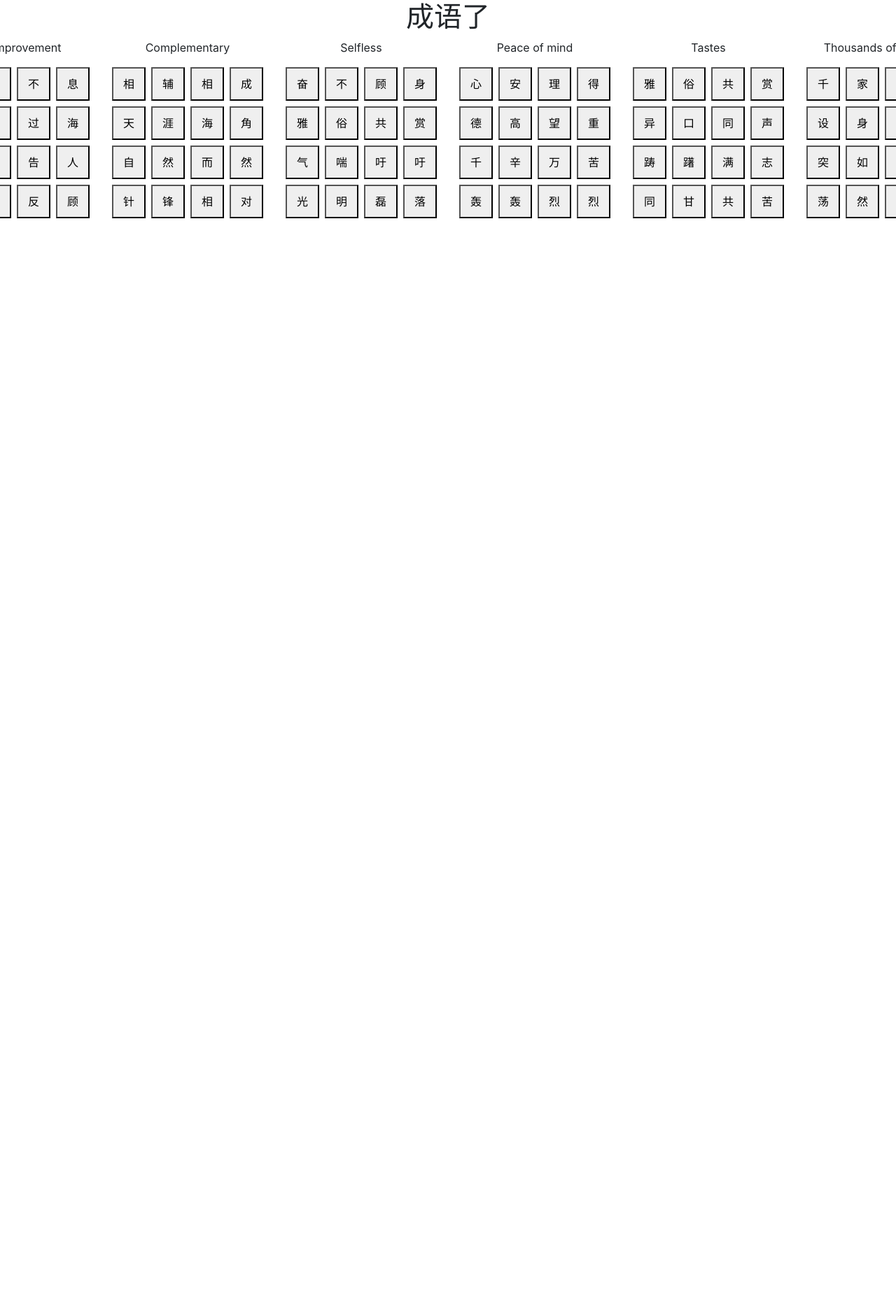
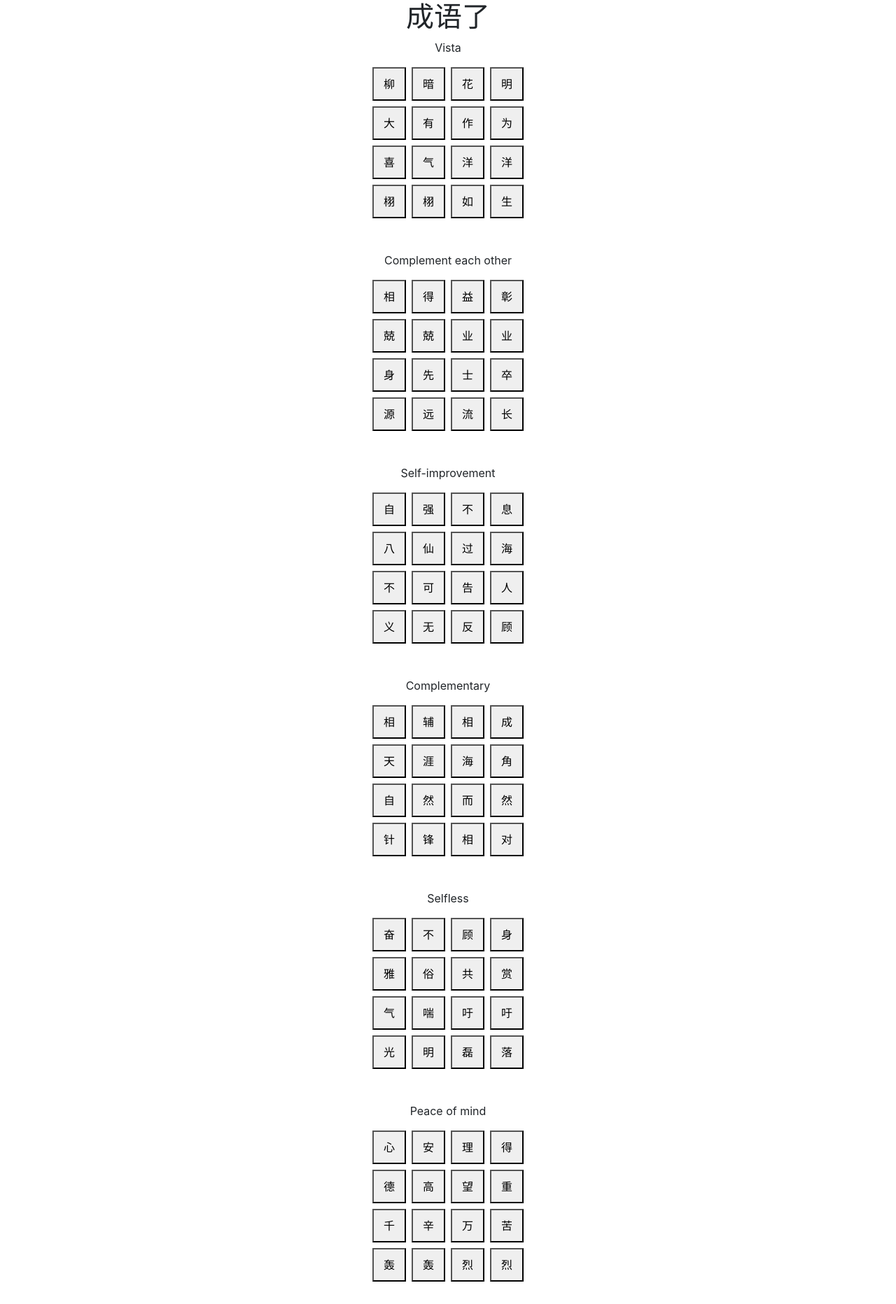
Before and after one commit to ryanwhite04/chengyule, a Flask app: page /random in a window 1280 px wide; the page is wider, and only the part inside the window is pictured. Shown: the part 56-1920 px from the top of that part at 70% size. Before the commit the page ends 368 px from the top of that part, so only its background shows below. Run offline with Flask 2, Linux system fonts and the light colour scheme.

Commit message:
Make the random puzzles display vertically

```diff
--- a/static/index.css
+++ b/static/index.css
@@ -8,6 +8,8 @@ body {
     justify-content: center;
     --puzzle-background-found: #ffeb3b;
     --puzzle-background-correct: #4caf50;
+    justify-content: center;
+    flex-direction: column;
 }
 
 selection-puzzle:not(:defined) {
```
